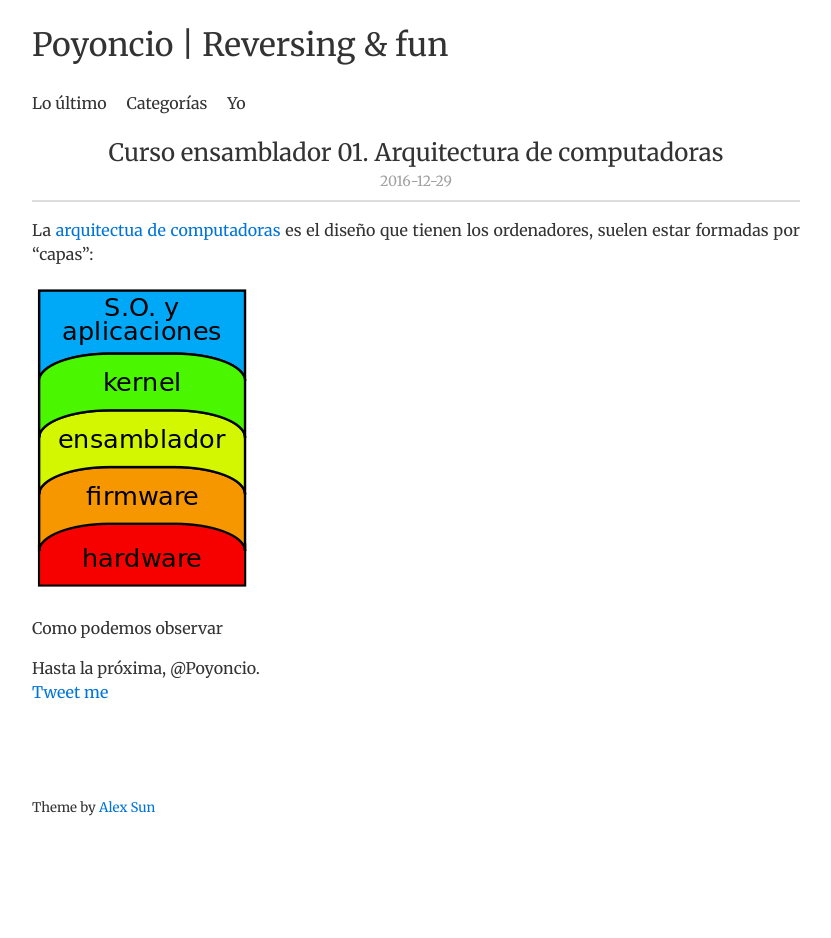
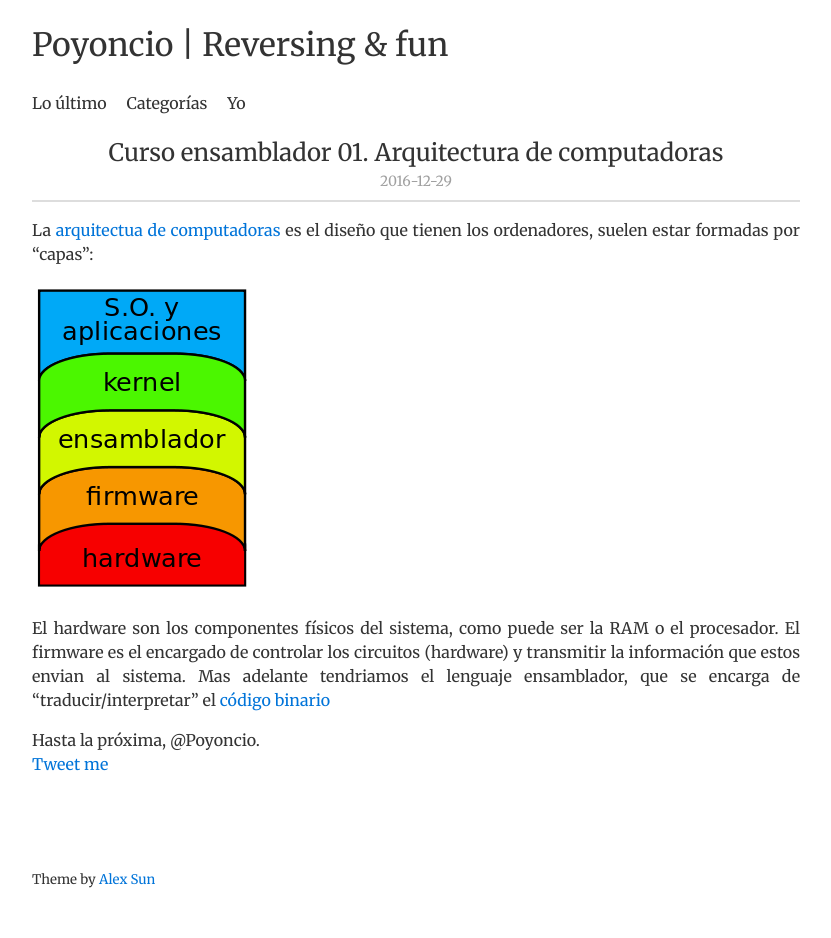
Before and after one commit to Poyoncio/poyoweb, a Jekyll site: the page built from _posts/2016-12-29-Curso-ensamblador-01-Arquitectura-de-computadoras.md, in a window 1280 px wide. Shown: the whole page, without its empty margins (224-1055 px from the left). Built offline with Jekyll 4.4.1, drawn with Linux system fonts in a browser that asks for light colours; nearby versions of some CDN libraries; comment, search, counter and statistics services are not loaded; before the commit the page ends 900 px from its top, so only the background shows below that.

Commit message:
Update 2016-12-29-Curso-ensamblador-01-Arquitectura-de-computadoras.md

```diff
--- a/_posts/2016-12-29-Curso-ensamblador-01-Arquitectura-de-computadoras.md
+++ b/_posts/2016-12-29-Curso-ensamblador-01-Arquitectura-de-computadoras.md
@@ -10,4 +10,4 @@ La [arquitectua de computadoras](https://es.wikipedia.org/wiki/Arquitectura_de_c
   <img src="/images/capas-arquitectura-computadoras.png"/>
 </p>
 
-Como podemos observar
+El hardware son los componentes físicos del sistema, como puede ser la RAM o el procesador. El firmware es el encargado de controlar los circuitos (hardware) y transmitir la información que estos envian al sistema. Mas adelante tendriamos el lenguaje ensamblador, que se encarga de "traducir/interpretar" el [código binario](https://es.wikipedia.org/wiki/C%C3%B3digo_binario)
```
